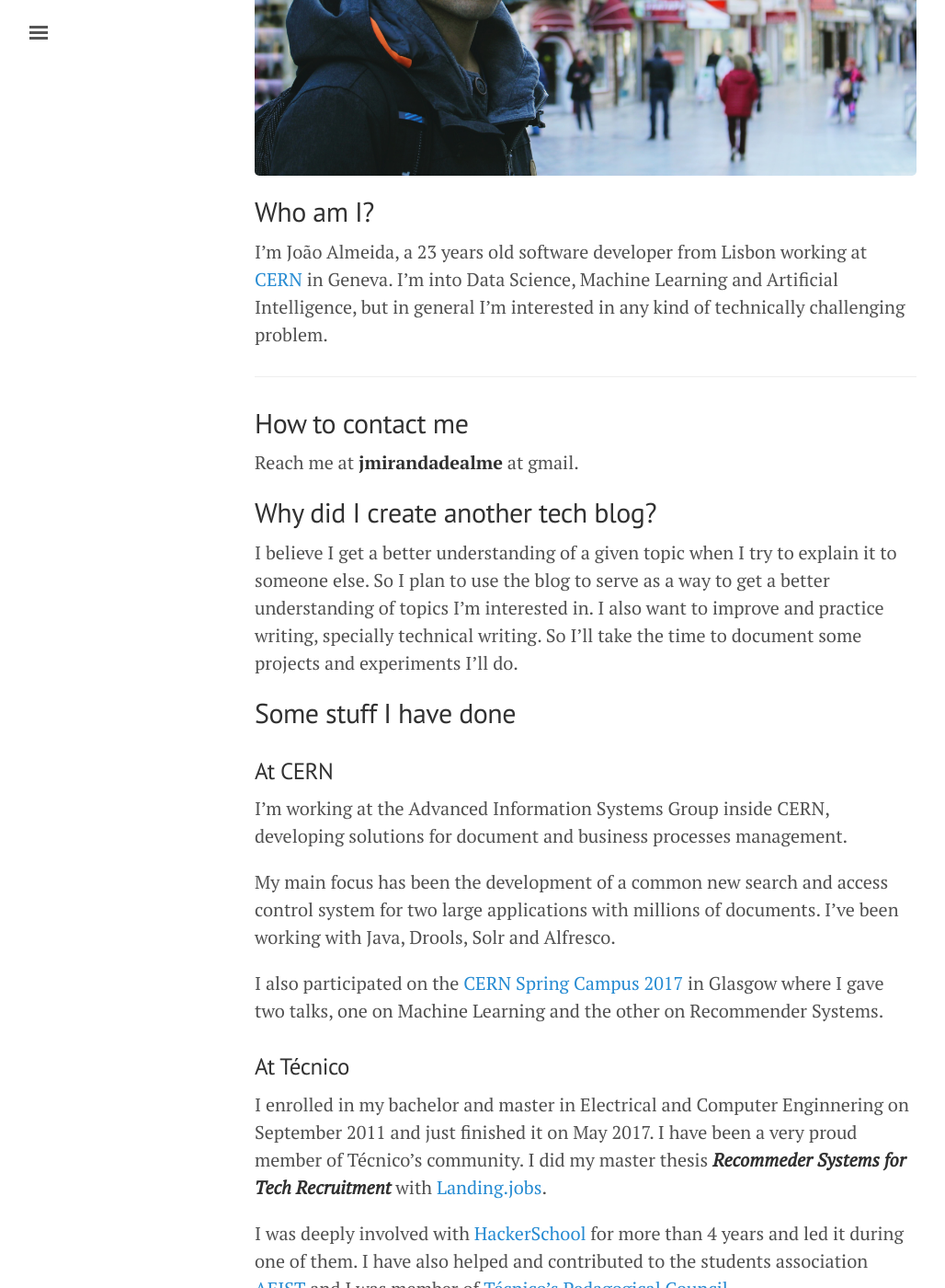
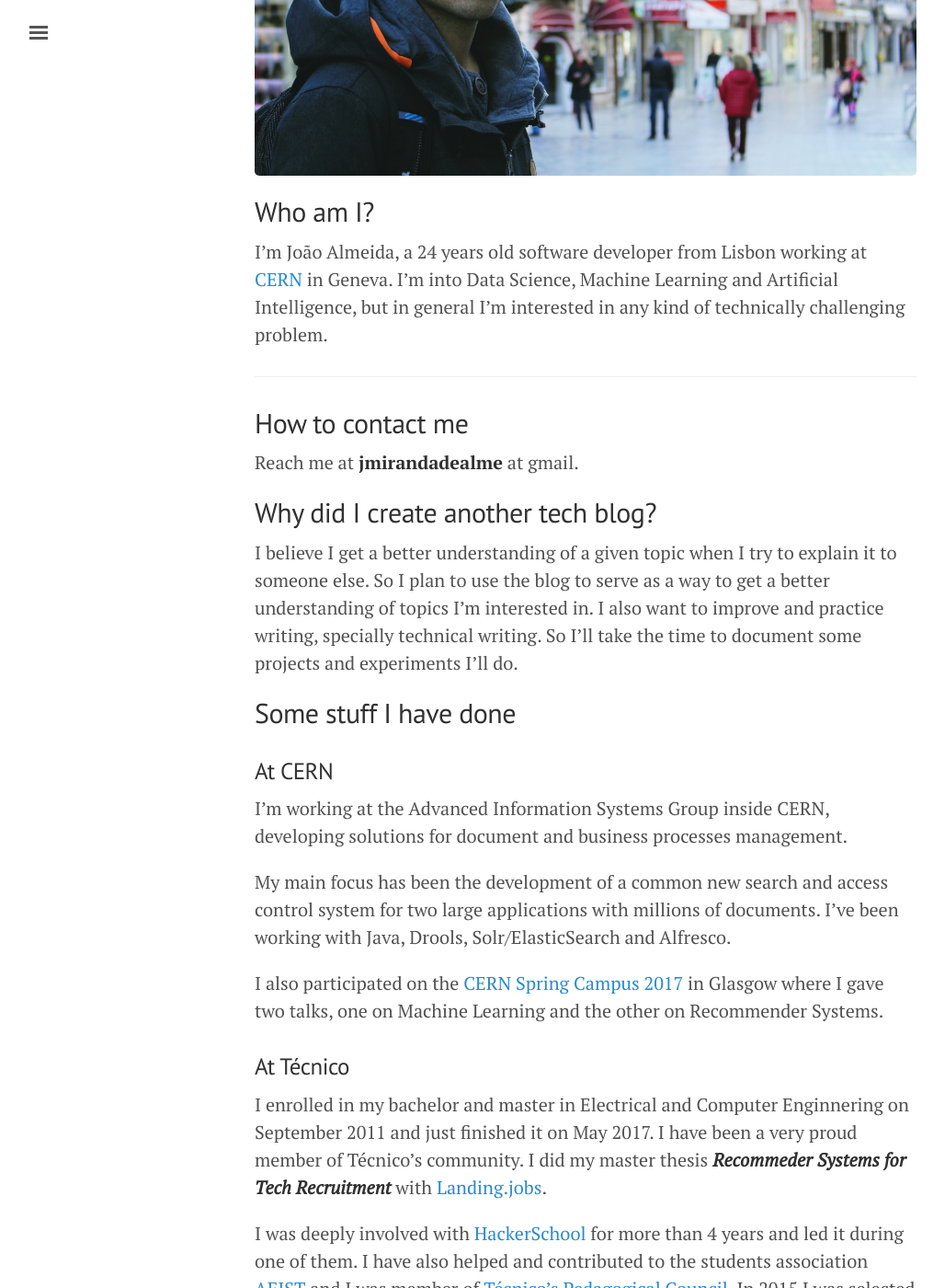
Before and after one commit to Joao-M-Almeida/Joao-M-Almeida.github.io, a Jekyll site: the page built from about.md, in a window 1280 px wide and 1400 px high, scrolled down 481 px. Shown: the whole window at 92% size, without its empty margins (3-1031 px from the left). Built offline with Jekyll 4.4.1, drawn with Linux system fonts in a browser that asks for light colours; some of the changed text lies outside the part shown.

Commit message:
Updated about me

```diff
--- a/about.md
+++ b/about.md
@@ -9,7 +9,7 @@ title: About me
 
 ## Who am I?
 
-I'm João Almeida, a 23 years old software developer from Lisbon working at [CERN](https://cern.ch) in Geneva. I'm into Data Science, Machine Learning and Artificial Intelligence, but in general I'm interested in any kind of technically challenging problem.
+I'm João Almeida, a 24 years old software developer from Lisbon working at [CERN](https://cern.ch) in Geneva. I'm into Data Science, Machine Learning and Artificial Intelligence, but in general I'm interested in any kind of technically challenging problem.
 
 
 -----
@@ -32,7 +32,7 @@ So I'll take the time to document some projects and experiments I'll do.
 I'm working at the Advanced Information Systems Group inside CERN, developing solutions for document and business processes management.
 
 My main focus has been the development of a common new search and access control system for two large applications with millions of documents.
-I've been working with Java, Drools, Solr and Alfresco.
+I've been working with Java, Drools, Solr/ElasticSearch and Alfresco.
 
 I also participated on the [CERN Spring Campus 2017](http://www.gla.ac.uk/schools/computing/60thanniversary/cernspringcampus/) in Glasgow where I gave two talks, one on Machine Learning and the other on Recommender Systems.
 
@@ -42,7 +42,7 @@ I enrolled in my bachelor and master in Electrical and Computer Enginnering on S
 I did my master thesis **_Recommeder Systems for Tech Recruitment_** with [Landing.jobs](http://landing.jobs).
 <!-- You can lear more about it here TODO make a post and asdd link -->
 
-I was deeply involved with [HackerSchool](http://hackerschool.io) for more than 4 years and led it during one of them. I have also helped and contributed to the students association [AEIST](http://www.aeist.pt/) and I was member of [Técnico's Pedagogical Council](http://conselhopedagogico.tecnico.ulisboa.pt/).
+I was deeply involved with [HackerSchool](http://hackerschool.io) for more than 4 years and led it during one of them. I have also helped and contributed to the students association [AEIST](http://www.aeist.pt/) and I was member of [Técnico's Pedagogical Council](http://conselhopedagogico.tecnico.ulisboa.pt/). In 2015 I was selected to represent IST at the [CLUSTER](https://cluster.org/) symposium in Eindhoven.
 
 ### At TU Delft
 
```
